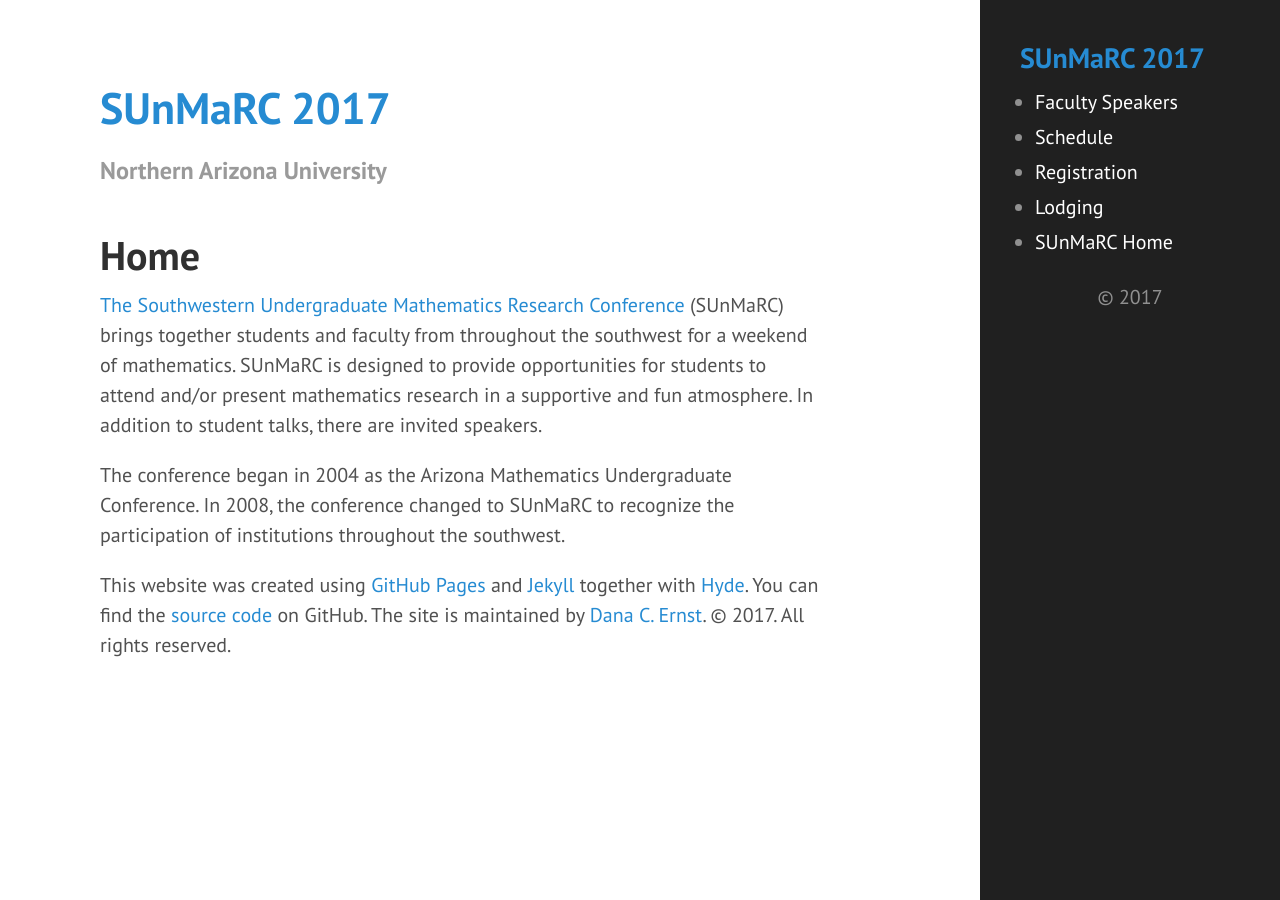
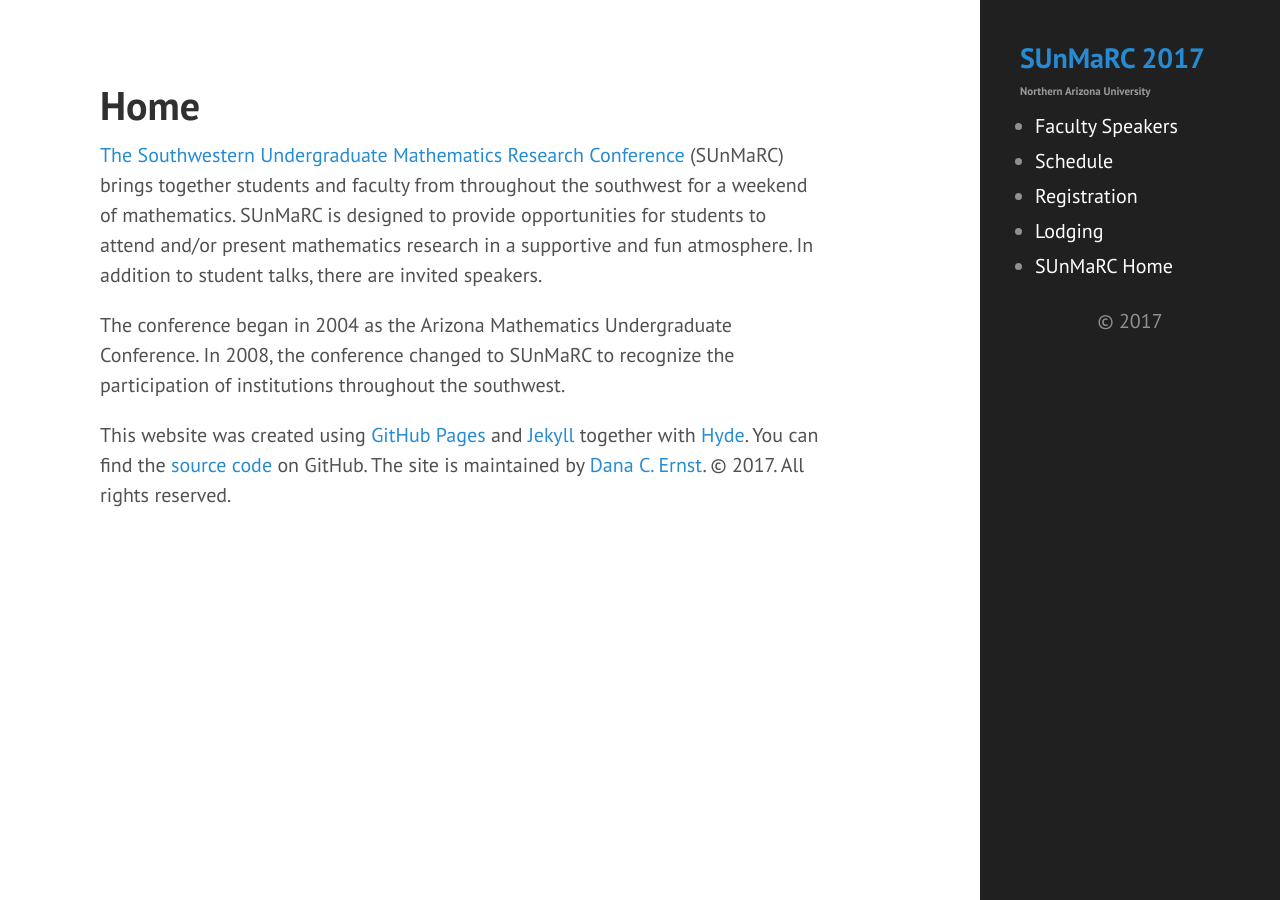
Before and after one commit to NAUMathStat/sunmarc2017, a Jekyll site: the page built from index.md, in a window 1280 px wide. Built offline with Jekyll 4.4.1, drawn with Linux system fonts in a browser that asks for light colours.

Commit message:
Remove banner

```diff
--- a/_includes/sidebar.html
+++ b/_includes/sidebar.html
@@ -3,7 +3,7 @@
 
 <div class="sidebar-about">
 <h1><a style="color: #268bd2" href="{{ site.baseurl }}/">{{ site.description }}</a></h1>
-<!-- <h2>{{ site.tagline }}</h2> -->
+<h2 style="font-size: 55%;">{{ site.tagline }}</h2>
 </div>
 
 <nav class="sidebar-nav">
--- a/_layouts/default.html
+++ b/_layouts/default.html
@@ -9,11 +9,11 @@
 
 <div class="content container">
 
-<h1 class="masthead-title">
+<!-- <h1 class="masthead-title">
 {{ site.title }}
 <br>
 <subtitle>{{ site.tagline }}</subtitle>
-</h1>
+</h1> -->
 
 {{ content }}
 
```
